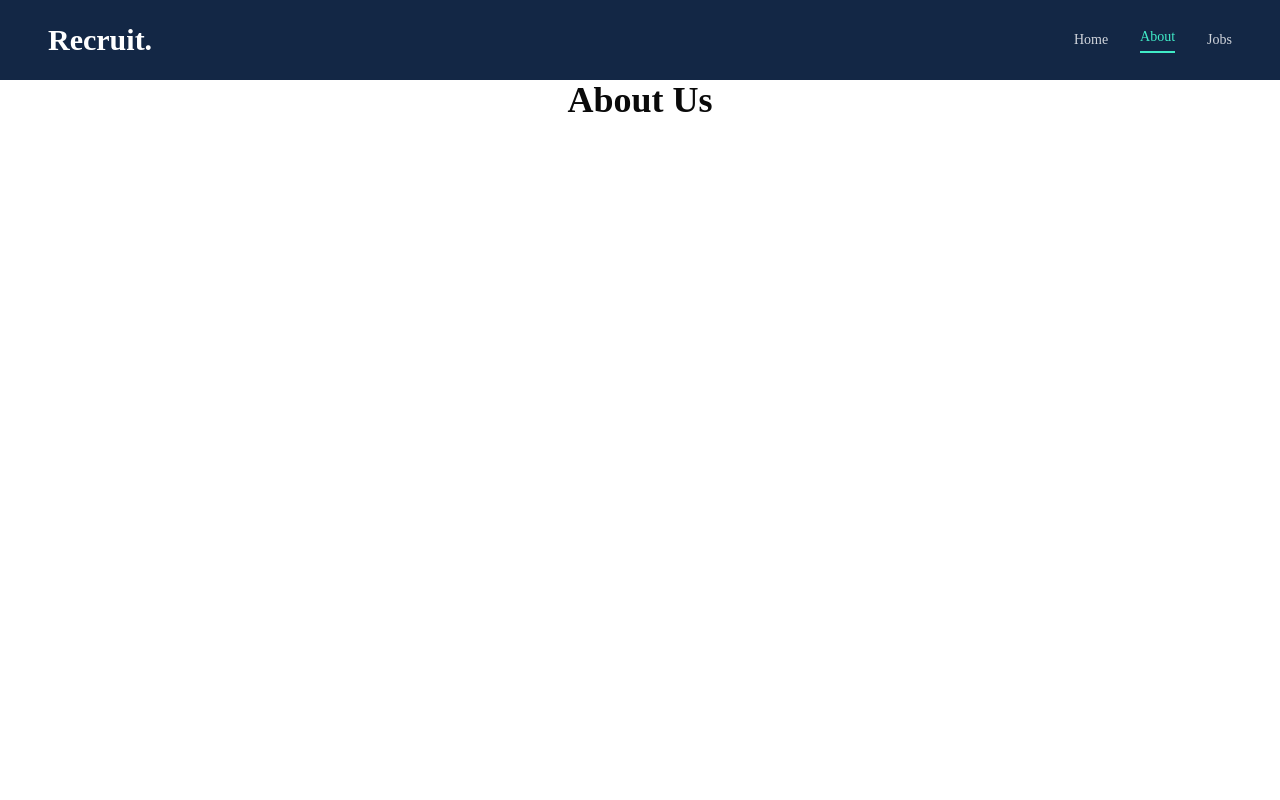
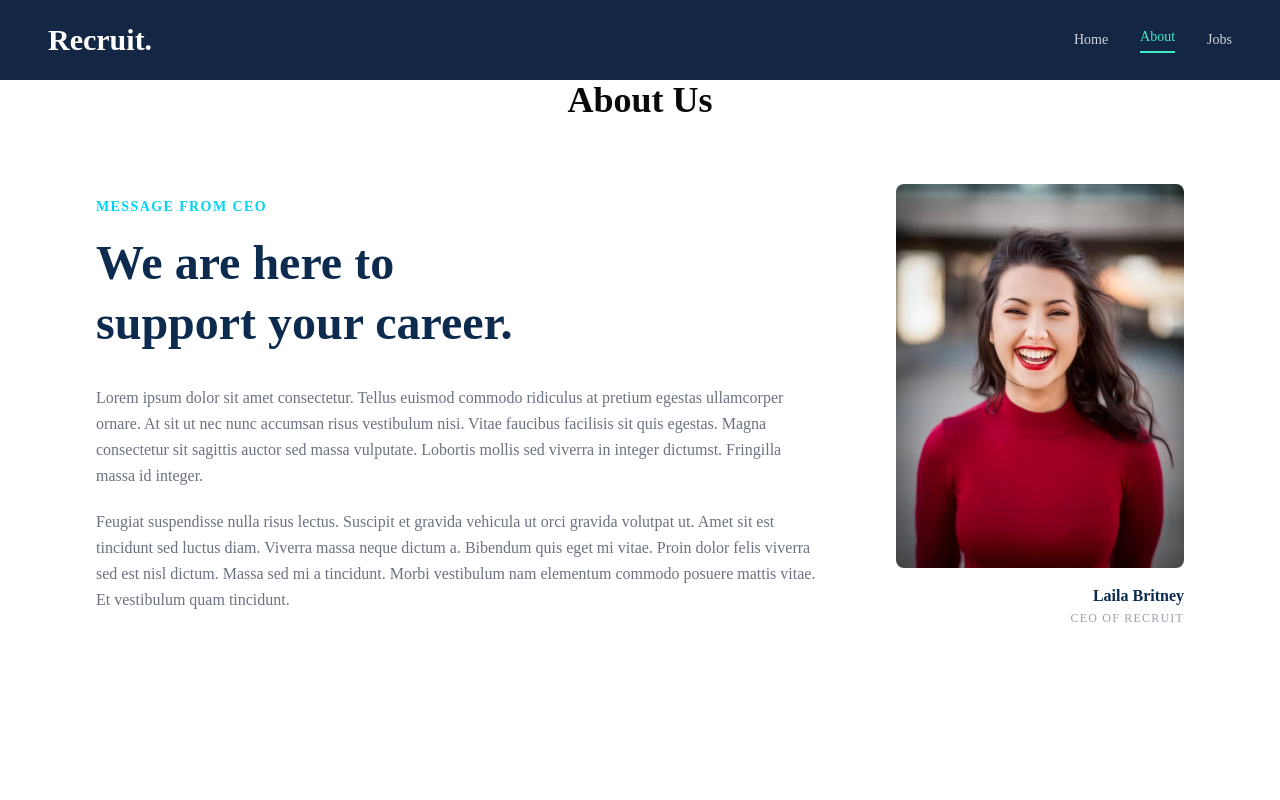
Before and after one commit to SKB-TECH/hr-app, a Next.js app: page /en/about in a window 1280 px wide. Shown: the top 800 px of the page. Built offline with nearby package versions, Linux system fonts and the light colour scheme.

Commit message:
feature/add about ceo message section

```diff
--- a/app/[locale]/(pages)/about/page.tsx
+++ b/app/[locale]/(pages)/about/page.tsx
@@ -1,9 +1,10 @@
-import React from "react";
+import CEOMessage from "@/components/CEOMessage";
 
 const AboutUsPage = () => {
   return (
     <div className='min-h-screen mx-auto'>
       <h2 className='text-4xl font-black text-center'>About Us</h2>
+      <CEOMessage />
     </div>
   );
 };
--- /dev/null
+++ b/components/CEOMessage.tsx
@@ -0,0 +1,61 @@
+import Image from "next/image";
+
+export default function CEOMessage() {
+  return (
+    <section className="w-full bg-white py-16 px-6 md:px-16 lg:px-24">
+      <div className="max-w-6xl mx-auto flex flex-col-reverse lg:flex-row items-center gap-12 lg:gap-20">
+
+        <div className="flex-1 min-w-0">
+
+          <p className="text-sm font-semibold tracking-widest uppercase text-cyan-400 mb-4">
+            Message from CEO
+          </p>
+
+          <h2 className="text-4xl md:text-5xl font-extrabold text-[#0d2b4e] leading-tight mb-8">
+            We are here to <br className="hidden sm:block" />
+            support your career.
+          </h2>
+
+          <p className="text-gray-500 text-base leading-relaxed mb-5">
+            Lorem ipsum dolor sit amet consectetur. Tellus euismod commodo
+            ridiculus at pretium egestas ullamcorper ornare. At sit ut nec nunc
+            accumsan risus vestibulum nisi. Vitae faucibus facilisis sit quis
+            egestas. Magna consectetur sit sagittis auctor sed massa vulputate.
+            Lobortis mollis sed viverra in integer dictumst. Fringilla massa id
+            integer.
+          </p>
+          <p className="text-gray-500 text-base leading-relaxed">
+            Feugiat suspendisse nulla risus lectus. Suscipit et gravida vehicula
+            ut orci gravida volutpat ut. Amet sit est tincidunt sed luctus diam.
+            Viverra massa neque dictum a. Bibendum quis eget mi vitae. Proin
+            dolor felis viverra sed est nisl dictum. Massa sed mi a tincidunt.
+            Morbi vestibulum nam elementum commodo posuere mattis vitae. Et
+            vestibulum quam tincidunt.
+          </p>
+        </div>
+
+        <div className="flex flex-col items-center lg:items-end flex-shrink-0">
+          <div className="relative w-64 h-80 md:w-72 md:h-96 rounded-md overflow-hidden">
+            <Image
+              src="/ceoImg.png"
+              alt="Laila Britney, CEO of Recruit"
+              fill
+              className="object-cover object-top"
+              priority
+            />
+          </div>
+
+          <div className="mt-4 text-right">
+            <p className="text-[#0d2b4e] font-semibold text-base">
+              Laila Britney
+            </p>
+            <p className="text-gray-400 text-xs tracking-widest uppercase mt-0.5">
+              CEO of Recruit
+            </p>
+          </div>
+        </div>
+
+      </div>
+    </section>
+  );
+}
```
Also changed, not shown: public/ceoImg.png (added), 1 other file (tests, documents, lock files or other folders).
